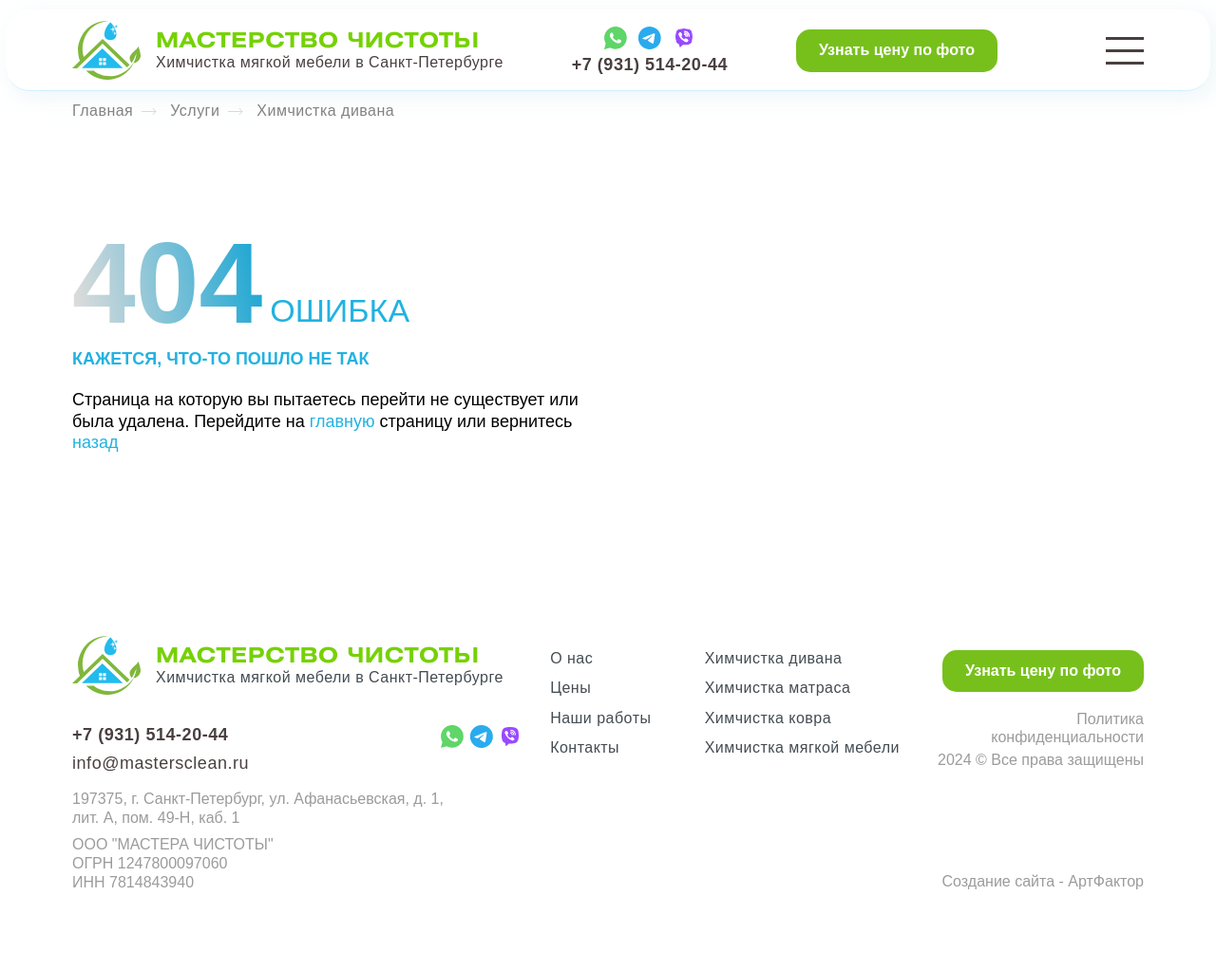
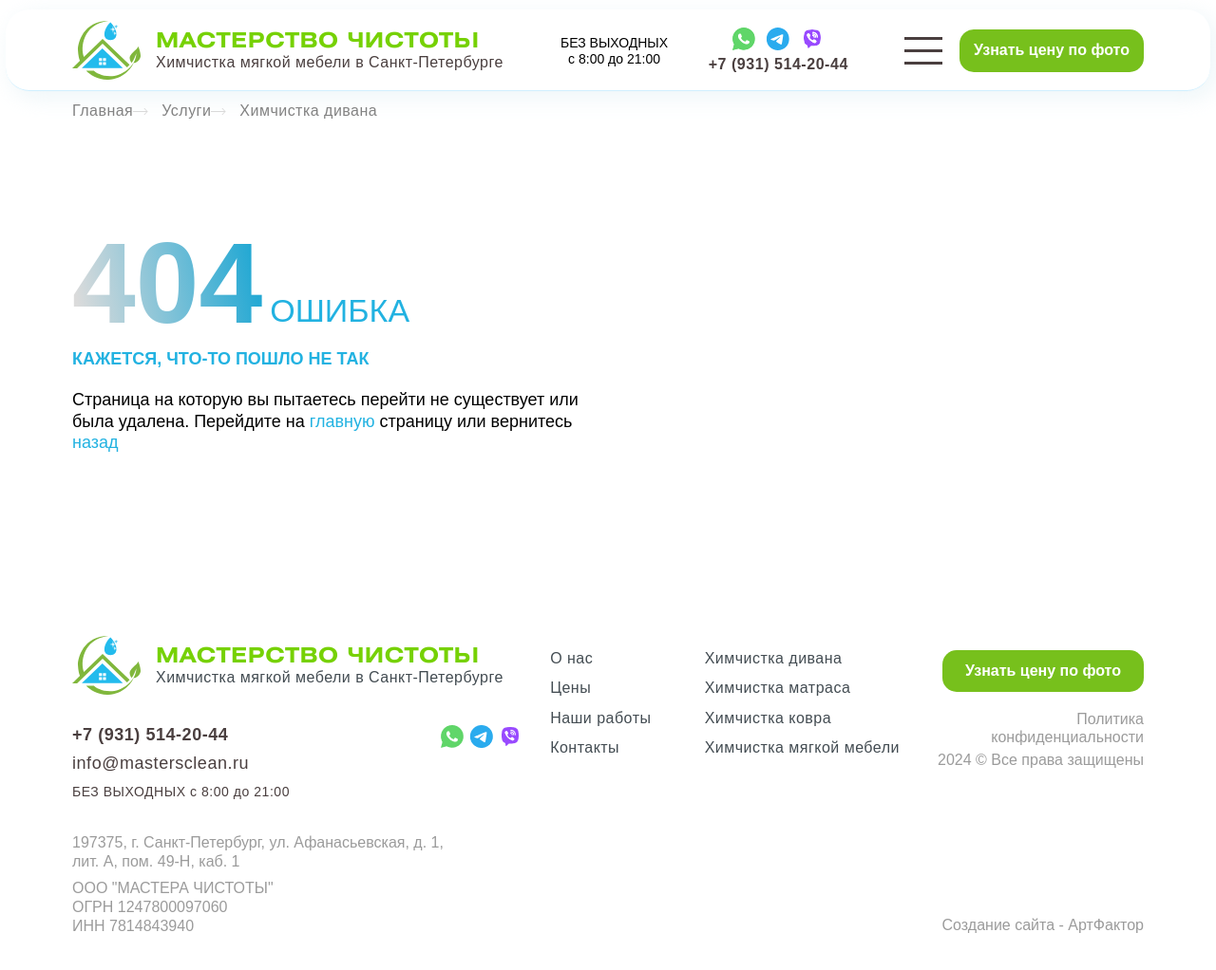
Before and after one commit to maxvgr/mebel-cleaning, a website built with webpack: page src/page-404.html in a window 1280 px wide. Shown: the top 1022 px of the page at 95% size. Before the commit the page ends 992 px from the top, so only its background shows below. Built offline with nearby package versions, Linux system fonts and the light colour scheme; some packages are replaced by stand-ins of ours; a web font is replaced by a local one; what micromodal, vanilla-lazyload would draw is missing.

Commit message:
feat: добавлено время работы в шапки и футер

```diff
--- a/src/layout/footer.html
+++ b/src/layout/footer.html
@@ -44,6 +44,11 @@
           <!-- /.socials__items -->
 
           <a href="mailto:info@mastersclean.ru" class="footer__contacts--mail link">info@mastersclean.ru</a>
+
+          <div class="footer__time footer__time--nobr">
+            БЕЗ ВЫХОДНЫХ<br>
+            с 8:00 до 21:00
+          </div>
         </div>
         <!-- /.footer__contacts -->
 
@@ -103,6 +108,12 @@
           </a>
         </div>
         <!-- /.socials__items -->
+
+        <div class="footer__time">
+          БЕЗ ВЫХОДНЫХ<br>
+          с 8:00 до 21:00
+        </div>
+        <!-- /.footer__time -->
       </div>
       <!-- /.footer__contacts -->
 
--- a/src/layout/header-second.html
+++ b/src/layout/header-second.html
@@ -51,6 +51,12 @@
         <div class="header__line">
         </div>
         <!-- /.header__line -->
+
+        <div class="header-second__time">
+          БЕЗ ВЫХОДНЫХ<br>
+          с 8:00 до 21:00
+        </div>
+        <!-- /.header__time -->
 
         <div class="header__contacts">
           <div class="header__socials">
--- a/src/scss/layout/global/_footer.scss
+++ b/src/scss/layout/global/_footer.scss
@@ -130,6 +130,29 @@
     padding-top: 15px;
   }
 
+  &__time {
+    @include breakpoint($breakpoint-laptop) {
+      display: none;
+    }
+
+    font-weight: 500;
+    font-size: 14px;
+    line-height: 120%; /* 16.8px */
+
+    &--nobr {
+      @include breakpoint($breakpoint-laptop) {
+        display: block;
+      }
+
+      padding-top: 10px;
+      padding-bottom: 19px;
+
+      br {
+        display: none;
+      }
+    }
+  }
+
   &__contacts {
     @include breakpoint($breakpoint-laptop) {
       display: none;
@@ -172,6 +195,8 @@
       }
     }
   }
+
+
 
   &__last {
     @include breakpoint($breakpoint-notebook) {
--- a/src/scss/layout/global/_header-second.scss
+++ b/src/scss/layout/global/_header-second.scss
@@ -22,6 +22,8 @@
 
     &--second {
       @include breakpoint($breakpoint-notebook) {
+        // grid-template-columns: 2fr 2fr 1fr 1fr;
+
         padding: 12px 10px 10px;
       }
       @include breakpoint($breakpoint-big-tablet) {
@@ -38,7 +40,7 @@
       position: relative;
       z-index: 1;
       display: grid;
-      grid-template-columns: 2fr 2fr 1fr 1fr;
+      grid-template-columns: 2fr 2fr 112px 1fr 1fr;
       gap: 18px;
       align-items: center;
       max-width: 1459px;
@@ -113,6 +115,17 @@
     }
   }
 
+  &__time {
+    @include breakpoint($breakpoint-big-tablet) {
+      display: none;
+    }
+
+    color: $color-text__primary;
+    font-weight: 500;
+    font-size: 14px;
+    text-align: center;
+  }
+
   &__contacts {
     @include breakpoint($breakpoint-big-tablet) {
       grid-row: 3/4;
@@ -140,7 +153,7 @@
 
     color: $color-text__white;
     font-weight: 600;
-    font-size: $font__text--big;
+    font-size: 16px;
     letter-spacing: 0.54px;
     white-space: nowrap;
   }
--- a/src/scss/layout/global/_header.scss
+++ b/src/scss/layout/global/_header.scss
@@ -37,7 +37,7 @@
     position: relative;
     z-index: 1;
     display: grid;
-    grid-template-columns: 2fr 2fr 1fr 1fr;
+    grid-template-columns: 2fr 2fr 112px 1fr 1fr;
     gap: 18px;
     align-items: center;
     margin-top: 10px;
@@ -142,6 +142,17 @@
     }
   }
 
+  &__time {
+    @include breakpoint($breakpoint-big-tablet) {
+      display: none;
+    }
+
+    color: $color-text__white;
+    font-weight: 500;
+    font-size: 14px;
+    text-align: center;
+  }
+
   &__contacts {
     @include breakpoint($breakpoint-big-tablet) {
       grid-row: 3/4;
@@ -170,7 +181,7 @@
 
     color: $color-text__white;
     font-weight: 600;
-    font-size: $font__text--big;
+    font-size: 16px;
     letter-spacing: 0.54px;
     white-space: nowrap;
   }
@@ -186,9 +197,12 @@
 
     .button {
       @include breakpoint($breakpoint-mobile) {
-        padding: 13px 18px;
+        // padding: 13px 18px;
+
         letter-spacing: 0;
       }
+
+      padding: 13px 15px;
     }
   }
 
--- a/src/scss/layout/global/_nav.scss
+++ b/src/scss/layout/global/_nav.scss
@@ -5,7 +5,7 @@
 .nav {
   &__list {
     display: flex;
-    gap: 29px;
+    gap: 20px;
   }
 
   &__item {
```
Also changed, not shown: src/layout/header.html (+6 -0 lines).
